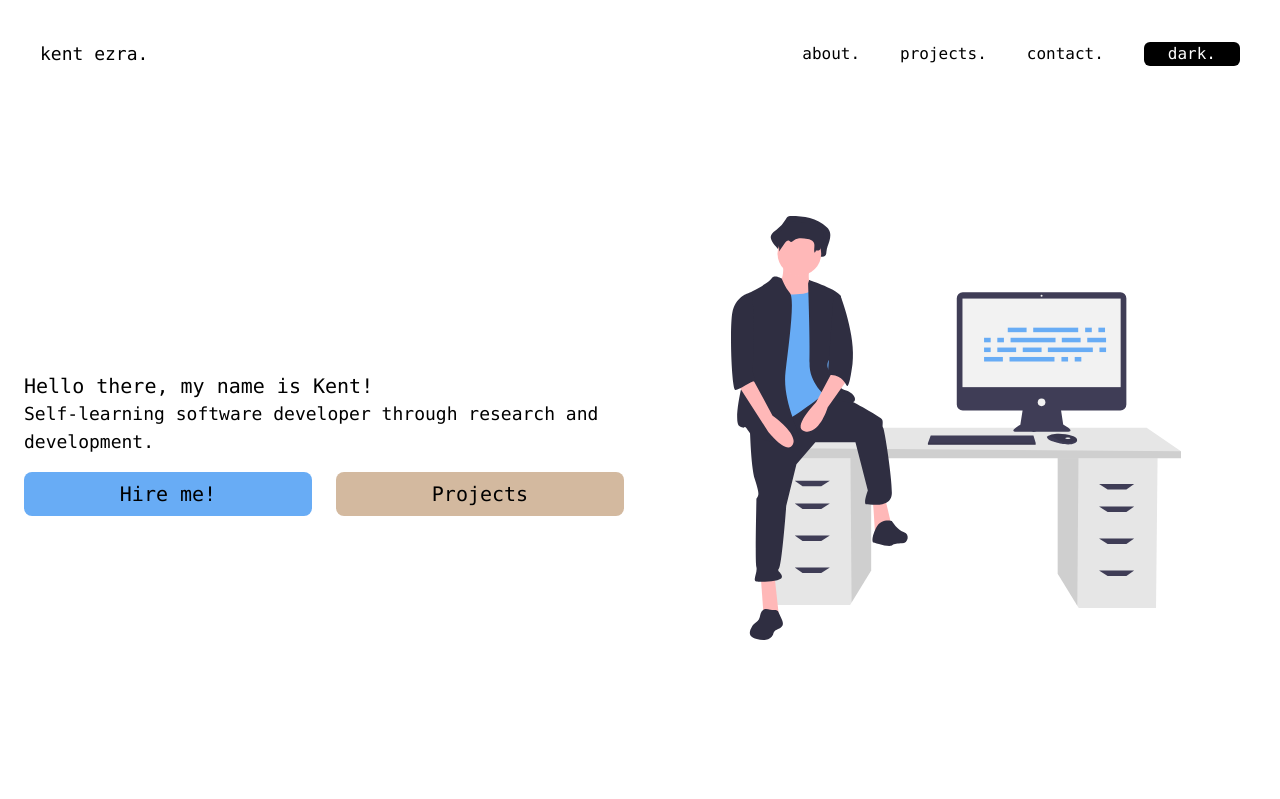
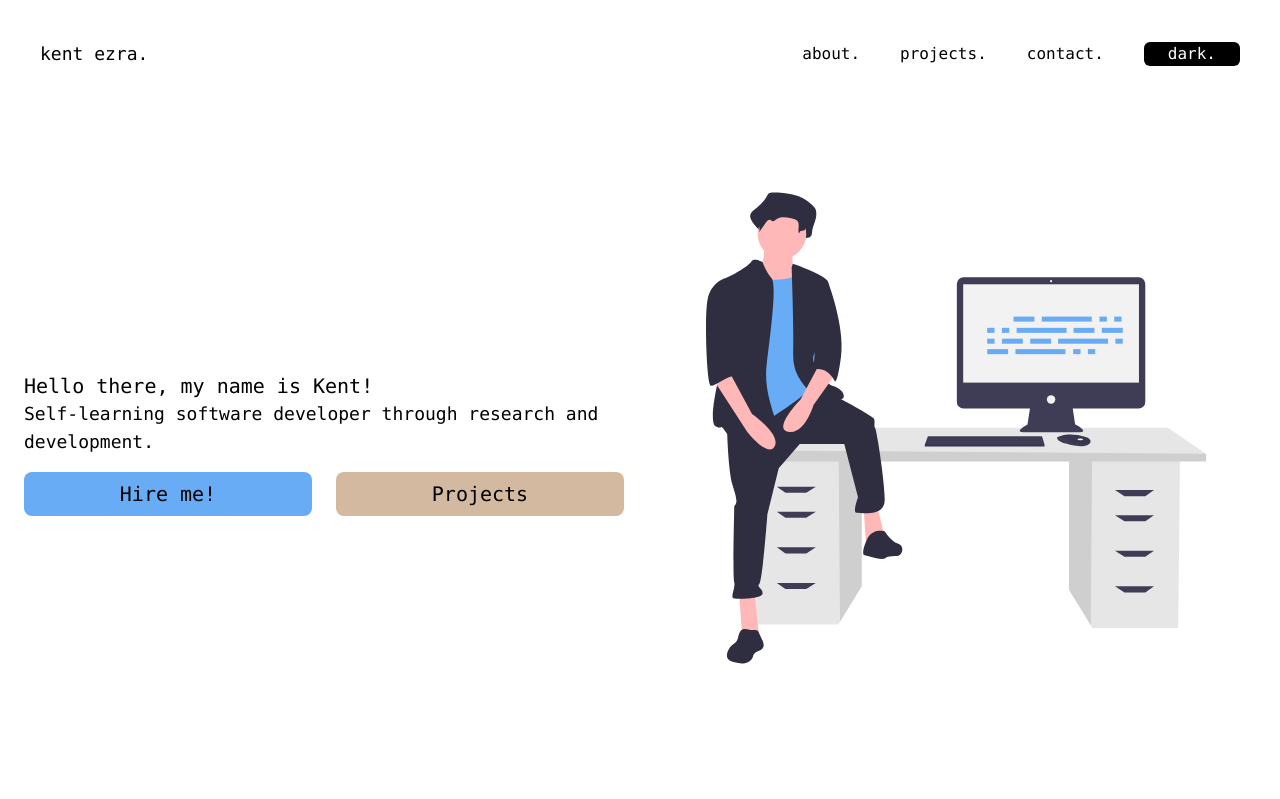
Before and after one commit to kentezrabetita/personal-portfolio, a Next.js app: page / in a window 1280 px wide. Shown: the top 799 px of the page. Built offline with nearby package versions, Linux system fonts and the light colour scheme.

Commit message:
convert img hero to use next-image

```diff
--- a/components/landing/hero.js
+++ b/components/landing/hero.js
@@ -1,7 +1,7 @@
-/* eslint-disable @next/next/no-img-element */
 import React from 'react';
 import Link from 'next/link';
 import { motion } from 'framer-motion';
+import Image from 'next/image';
 
 export default function Hero() {
   const imgUrl = '/assets/img/kent-1.svg';
@@ -19,10 +19,13 @@ export default function Hero() {
             stiffness: 100,
           }}
         >
-          <img
+          <Image
             src={prefix + imgUrl}
             className='w-80 lg:w-3/4'
             alt='male web developer'
+            width={500}
+            height={500}
+            priority
           />
         </motion.div>
         <div className='w-full sm:text-right md:text-left dark:text-white lg:text-xl'>
```
